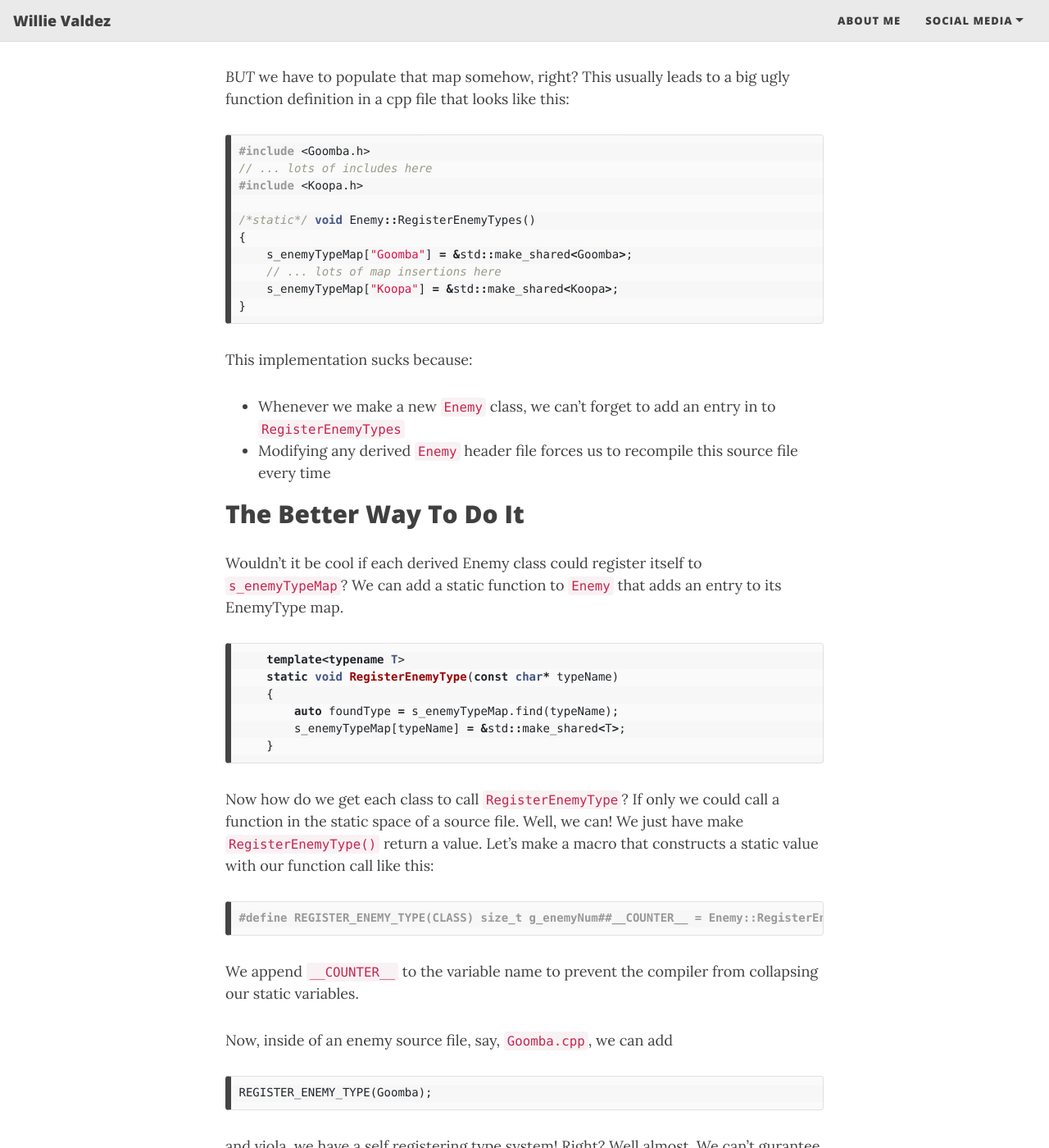
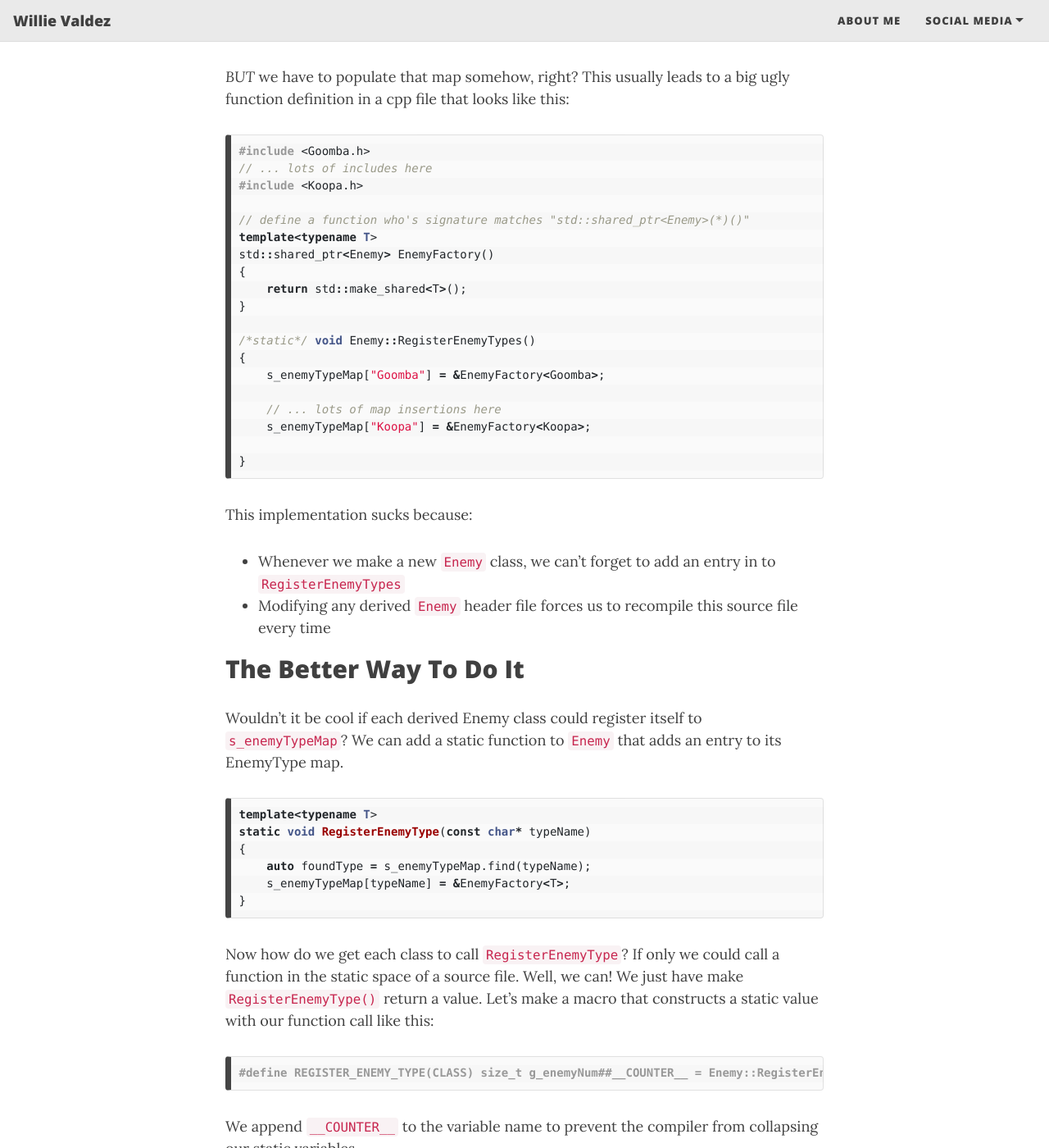
Before and after one commit to g2valdez/willievaldez.github.io, a Jekyll site: the page built from _posts/2020-10-03-AutomaticRegistration.md, in a window 1280 px wide and 1400 px high, scrolled down 1561 px. Shown: the whole window at 82% size. Built offline with Jekyll 4.4.1, drawn with Linux system fonts in a browser that asks for light colours; nearby versions of some CDN libraries; some of the changed text lies outside the part shown.

Commit message:
wip blog post 3

````diff
--- a/_posts/2020-10-03-AutomaticRegistration.md
+++ b/_posts/2020-10-03-AutomaticRegistration.md
@@ -61,11 +61,20 @@ std::shared_ptr<Enemy> Spawner::Spawn()
 // ... lots of includes here
 #include <Koopa.h>
 
+// define a function who's signature matches "std::shared_ptr<Enemy>(*)()"
+template<typename T>
+std::shared_ptr<Enemy> EnemyFactory()
+{
+    return std::make_shared<T>();
+}
+
 /*static*/ void Enemy::RegisterEnemyTypes()
 {
-    s_enemyTypeMap["Goomba"] = &std::make_shared<Goomba>;
+    s_enemyTypeMap["Goomba"] = &EnemyFactory<Goomba>;
+
     // ... lots of map insertions here
-    s_enemyTypeMap["Koopa"] = &std::make_shared<Koopa>;
+    s_enemyTypeMap["Koopa"] = &EnemyFactory<Koopa>;
+
 }
 ```
 This implementation sucks because:
@@ -75,12 +84,12 @@ This implementation sucks because:
 ## The Better Way To Do It
 Wouldn't it be cool if each derived Enemy class could register itself to `s_enemyTypeMap`? We can add a static function to `Enemy` that adds an entry to its EnemyType map.
 ```cpp
-    template<typename T>
-    static void RegisterEnemyType(const char* typeName)
-    {
-        auto foundType = s_enemyTypeMap.find(typeName);
-        s_enemyTypeMap[typeName] = &std::make_shared<T>;
-    }
+template<typename T>
+static void RegisterEnemyType(const char* typeName)
+{
+    auto foundType = s_enemyTypeMap.find(typeName);
+    s_enemyTypeMap[typeName] = &EnemyFactory<T>;
+}
 ```
 
 Now how do we get each class to call `RegisterEnemyType`? If only we could call a function in the static space of a source file. Well, we can! We just have make  `RegisterEnemyType()` return a value. Let's make a macro that constructs a static value with our function call like this:
@@ -103,6 +112,13 @@ Here's the final version of `Enemy.h`:
 #include <memory>
 #include <string>
 
+class Enemy;
+template<typename T>
+std::shared_ptr<Enemy> EnemyFactory()
+{
+    return std::make_shared<T>();
+}
+
 class Enemy
 {
 public:
@@ -117,7 +133,7 @@ public:
         EnemyTypeMap& enemyTypes = AccessEnemyTypes();
         auto foundType = enemyTypes.find(typeName);
         assert(foundType == enemyTypes.end());
-        enemyTypes[typeName] = &std::make_shared<T>;
+        enemyTypes[typeName] = &EnemyFactory<T>;
         return enemyTypes.size();
     };
 
````
Also changed, not shown: _posts/2020-10-10-UntypedContainer.md (added, +136 -0 lines).
